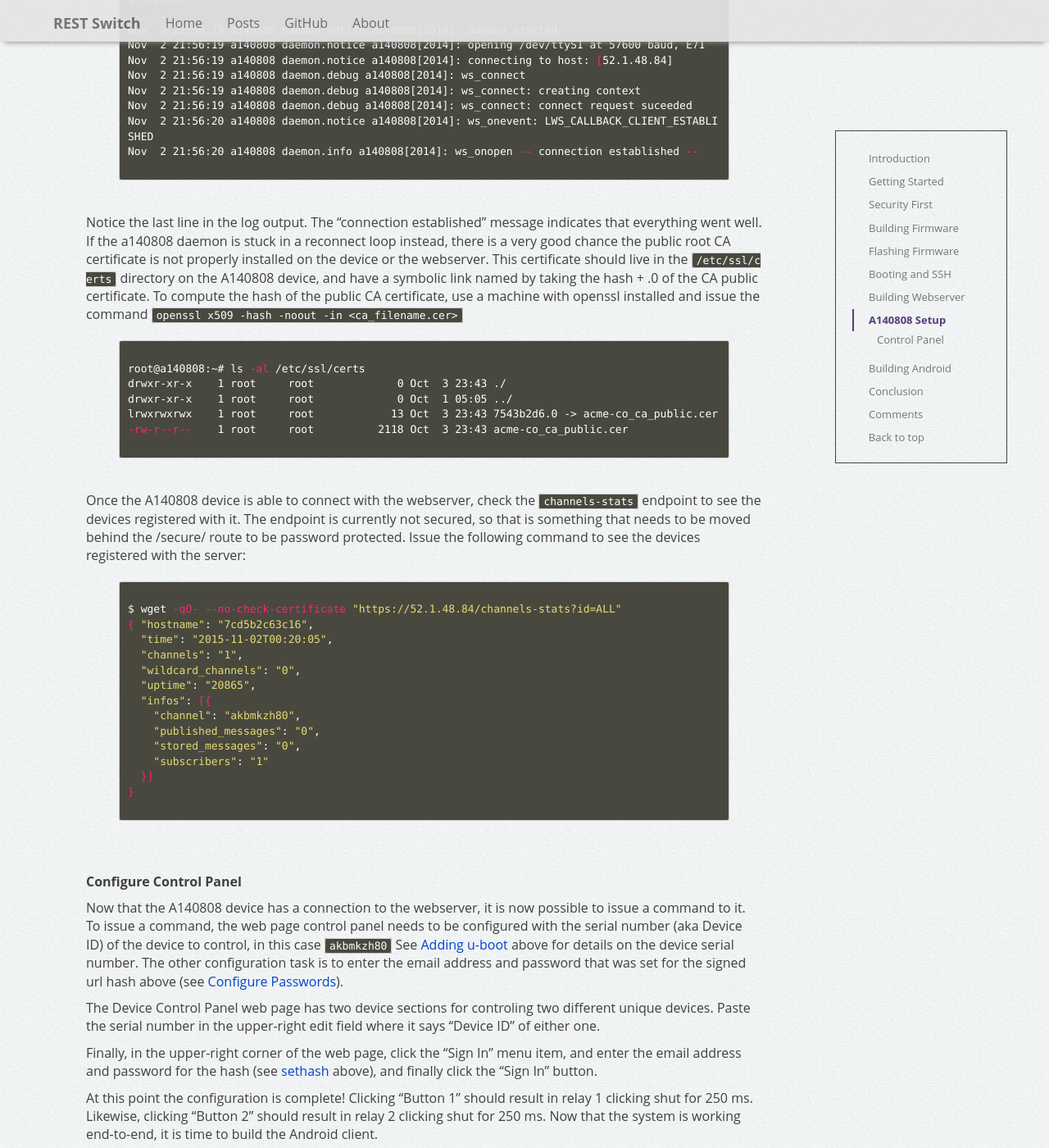
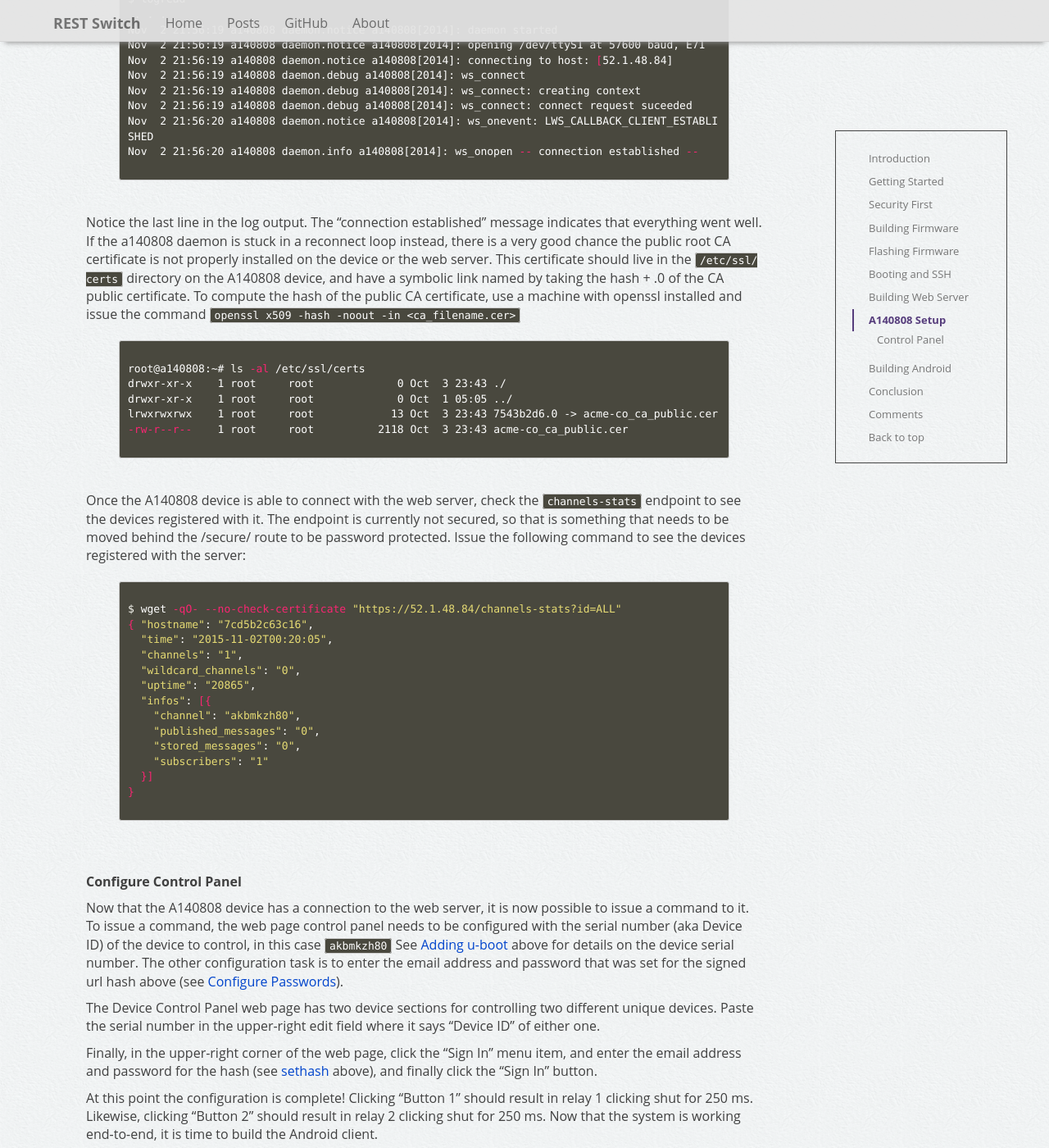
Before and after one commit to rest-switch/rest-switch.github.io, a Jekyll site: the page built from _posts/2015-11-02-a140808.markdown, in a window 1280 px wide and 1400 px high, scrolled down 23101 px. Shown: the whole window at 82% size. Built offline with Jekyll 4.4.1, drawn with Linux system fonts in a browser that asks for light colours; nearby versions of some CDN libraries; comment, search, counter and statistics services are not loaded; some of the changed text lies outside the part shown.

Commit message:
spelling

```diff
--- a/_posts/2015-11-02-a140808.markdown
+++ b/_posts/2015-11-02-a140808.markdown
@@ -54,7 +54,7 @@ toc: >
               </ul>
             </li>
             <li><a href="#booting-ssh">Booting&nbsp;and&nbsp;SSH</a></li>
-            <li><a href="#building-webserver">Building&nbsp;Webserver</a>
+            <li><a href="#building-webserver">Building&nbsp;Web&nbsp;Server</a>
               <ul class="nav nav-stacked">
                 <li><a href="#bweb-certs">Configuring&nbsp;Certs</a></li>
                 <li><a href="#bweb-build-docker">Build&nbsp;Docker</a></li>
@@ -310,7 +310,7 @@ Switch to the <code>device_a140808-master/avr</code> directory and type <code>ma
 
 In a subsequent section, the source files and theory of operation will be discussed in greater detail. However, at this point this is all that is needed to be able to flash the ATmega32A device. Building the HLK-RM04 device is up next.
 
-<a class="anchor" id="bfirm-hlmrm04"></a>
+<a class="anchor" id="bfirm-hlkrm04"></a>
 
 <br/>**Building the Atmel HLK-RM04 Firmware**
 
@@ -407,7 +407,7 @@ The firmware for both the Atmel ATmega32A chip and the Hi-Link HLK-RM04 module n
 
 Programming the HLK-RM04 is more difficult. Although it should be possible to reprogram the device via its programming header or by software, that route is not documented and the device is easy to brick. Empirical testing revealed that it was much easier and foolproof to write directly to the flash memory located on the bottom of the module using the <a href="http://www.autoelectric.cn/EN/TL866_main.html" target="_blank">Autoelectric MiniPro TL866A</a> universal programmer and an <a href="http://www.aliexpress.com/item/TL866A-Universal-Programmer-Support-Over-13000-Chips-USB-Programmer-with-4PCS-Socket-and-IC-Picker-Free/1378818625.html" target="_blank">8 pin SOIC test clip</a>. This technique is also agnostic to a bricked device so it will always work in all circumstances.
 
-An added bonus of the Minipro TL866A model is that it has a six pin ICSP programming interface that can flash Atmel chips via the ICSP programming header located on the A140808 board (Figure 4). This makes it the only programmer needed for the entire project. Support for both the AVRISP mkII and the TL866A programmers are included in the supplied project makefiles.
+An added bonus of the MiniPro TL866A model is that it has a six pin ICSP programming interface that can flash Atmel chips via the ICSP programming header located on the A140808 board (Figure 4). This makes it the only programmer needed for the entire project. Support for both the AVRISP mkII and the TL866A programmers are included in the supplied project makefiles.
 
 **Note:** There are two models of the MiniPro TL866: The TL866A provides support for flashing Atmel chips via a six pin ICSP programming interface on the front. The less expensive TL866CS model does not include this ICSP interface and thus will require a second programmer for the Atmel device such as the AVRISP mkII.
 
@@ -560,7 +560,7 @@ When the command finishes successfully, the Atmel programming is complete.
 
 The next step is to program the HLK-RM04. This step requires MiniPro TL866A and an 8 pin SOIC test clip. Start by identifying the flash memory on the HLK-RM04 device. The make and model of the flash memory is required when writing to the part. The part number is written on the chip itself. In my case the flash memory was covered with paint and required acetone and a cotton swab to remove. Using a smartphone to take a picture and zooming in, the part was identified as <a href="http://www.winbond.com/hq/product/code-storage-flash-memory/serial-nor-flash/?__locale=en&amp;partNo=W25Q32BV" target="_blank">Winbond W25Q32BV</a>. Another flash memory used by HiLink for the HLK-RM04 device is <a href="http://www.macronix.com/en-us/Product/Pages/ProductDetail.aspx?PartNo=MX25L3206E" target="_blank">Macronix MX25L3206E</a>. Undoubtedly HiLink uses other flash memories than the two listed here. This is an open source project, if your device has another type of flash memory, please create a pull request or submit a patch file.
 
-To get a list of possible part numbers the minipro software can program, use the <code>-l</code> command line option (with a grep filter in this case):
+To get a list of possible part numbers the MiniPro software can program, use the <code>-l</code> command line option (with a grep filter in this case):
 
 <p style="margin: 0"><span>&nbsp;</span></p>
 <p style="padding-left: 1em; margin: 0">If required, build the minipro binary first:</p>
@@ -648,7 +648,7 @@ root@a140808:~#
 <a class="anchor" id="building-webserver"></a>
 <span>&nbsp;</span>
 
-###Building the Webserver
+###Building the Web Server
 
 The web server used in this project is <a href="http://nginx.org" target="_blank">Nginx</a>. The modular nature of Nginx lends itself well not only to serving html content, but it can also provide a rock-solid publish-subscribe facility through the use of the <a href="http://highscalability.com/blog/2014/4/28/how-disqus-went-realtime-with-165k-messages-per-second-and-l.html" target="_blank">highly scalable</a> and reliable <a href="https://github.com/wandenberg/nginx-push-stream-module" target="_blank">push stream</a> module by <a href="https://br.linkedin.com/in/wandenberg-peixoto-52582a8" target="_blank">Wandenberg Peixoto</a>. Other benefits of Nginx include extremely easy SSL setup and configuration as well as a wide range of other integration modules. While the overall solution was also demonstrated to very work well with both <a href="https://nodejs.org" target="_blank">node.js</a> and <a href="http://redis.io/topics/pubsub" target="_blank">Redis</a>, the simplicity and overall completeness of the Nginx solution edged out the competition for the goals of this application. The entire Nginx deployment package is bundled using a <a href="http://docs.docker.com/engine/userguide/dockerimages" target="_blank">docker image</a> which greatly simplifies numerous potential configuration and installation pitfalls making the entire process nearly foolproof.
 
@@ -901,7 +901,7 @@ Nov  2 21:56:20 a140808 daemon.info a140808[2014]: ws_onopen -- connection estab
 
 {% endhighlight %}
 
-Notice the last line in the log output. The "connection established" message indicates that everything went well. If the a140808 daemon is stuck in a reconnect loop instead, there is a very good chance the public root CA certificate is not properly installed on the device or the webserver. This certificate should live in the <code>/etc/ssl/certs</code> directory on the A140808 device, and have a symbolic link named by taking the hash + .0 of the CA public certificate. To compute the hash of the public CA certificate, use a machine with openssl installed and issue the command <code>openssl x509 -hash -noout -in &lt;ca_filename.cer&gt;</code>
+Notice the last line in the log output. The "connection established" message indicates that everything went well. If the a140808 daemon is stuck in a reconnect loop instead, there is a very good chance the public root CA certificate is not properly installed on the device or the web server. This certificate should live in the <code>/etc/ssl/certs</code> directory on the A140808 device, and have a symbolic link named by taking the hash + .0 of the CA public certificate. To compute the hash of the public CA certificate, use a machine with openssl installed and issue the command <code>openssl x509 -hash -noout -in &lt;ca_filename.cer&gt;</code>
 
 {% highlight sh %}
 
@@ -913,7 +913,7 @@ lrwxrwxrwx    1 root     root            13 Oct  3 23:43 7543b2d6.0 -> acme-co_c
 
 {% endhighlight %}
 
-Once the A140808 device is able to connect with the webserver, check the <code>channels-stats</code> endpoint to see the devices registered with it. The endpoint is currently not secured, so that is something that needs to be moved behind the /secure/ route to be password protected. Issue the following command to see the devices registered with the server:
+Once the A140808 device is able to connect with the web server, check the <code>channels-stats</code> endpoint to see the devices registered with it. The endpoint is currently not secured, so that is something that needs to be moved behind the /secure/ route to be password protected. Issue the following command to see the devices registered with the server:
 
 {% highlight sh %}
 
@@ -937,9 +937,9 @@ $ wget -qO- --no-check-certificate "https://52.1.48.84/channels-stats?id=ALL"
 
 <br/>**Configure Control Panel**
 
-Now that the A140808 device has a connection to the webserver, it is now possible to issue a command to it. To issue a command, the web page control panel needs to be configured with the serial number (aka Device ID) of the device to control, in this case <code>akbmkzh80</code>  See <a href="#bfirm-uboot">Adding u-boot</a> above for details on the device serial number. The other configuration task is to enter the email address and password that was set for the signed url hash above (see <a href="#bweb-config-pw">Configure Passwords</a>).
+Now that the A140808 device has a connection to the web server, it is now possible to issue a command to it. To issue a command, the web page control panel needs to be configured with the serial number (aka Device ID) of the device to control, in this case <code>akbmkzh80</code>  See <a href="#bfirm-uboot">Adding u-boot</a> above for details on the device serial number. The other configuration task is to enter the email address and password that was set for the signed url hash above (see <a href="#bweb-config-pw">Configure Passwords</a>).
 
-The Device Control Panel web page has two device sections for controling two different unique devices. Paste the serial number in the upper-right edit field where it says "Device ID" of either one.
+The Device Control Panel web page has two device sections for controlling two different unique devices. Paste the serial number in the upper-right edit field where it says "Device ID" of either one.
 
 Finally, in the upper-right corner of the web page, click the "Sign In" menu item, and enter the email address and password for the hash (see <a href="#bweb-config-pw">sethash</a> above), and finally click the "Sign In" button.
 
```
Also changed, not shown: other parts of _posts/2015-11-02-a140808.markdown (+5 -5 lines).
